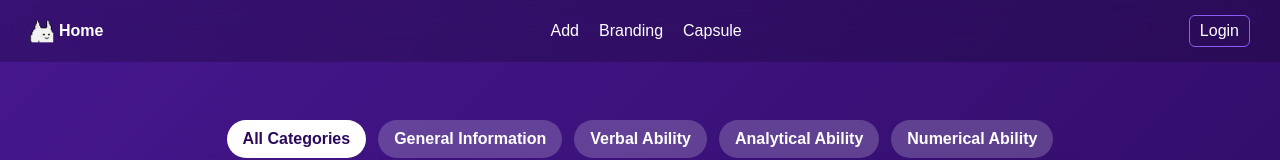
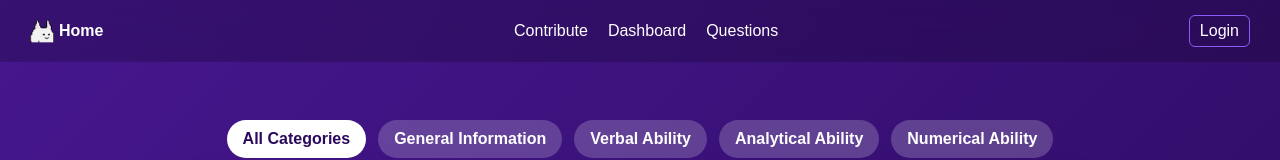
Before and after one commit to Grayyy1219/react-app, a React (Vite) app: page / in a window 1280 px wide. Shown: the top 160 px of the page. Built offline with nearby package versions, Linux system fonts and the light colour scheme; no server answers.

Commit message:
update Header.tsx

```diff
--- a/src/components/Header.tsx
+++ b/src/components/Header.tsx
@@ -23,17 +23,17 @@ function Header({ isAdmin, userEmail, onLogout, onOpenLogin }: HeaderProps) {
           <nav className="main-nav" aria-label="Main navigation">
             <ul className="nav-list">
               <li>
-                <a href="#/add">Add</a>
+                <a href="#/add">Contribute</a>
               </li>
               <li>
-                <a href="#branding">Branding</a>
+                <a href="#/dashboard">Dashboard</a>
               </li>
               <li>
-                <a href="#capsule">Capsule</a>
+                <a href="#/questions">Questions</a>
               </li>
               {isAdmin && (
                 <li>
-                  <a href="#admin">Admin</a>
+                  <a href="#/results">Results</a>
                 </li>
               )}
             </ul>
```
